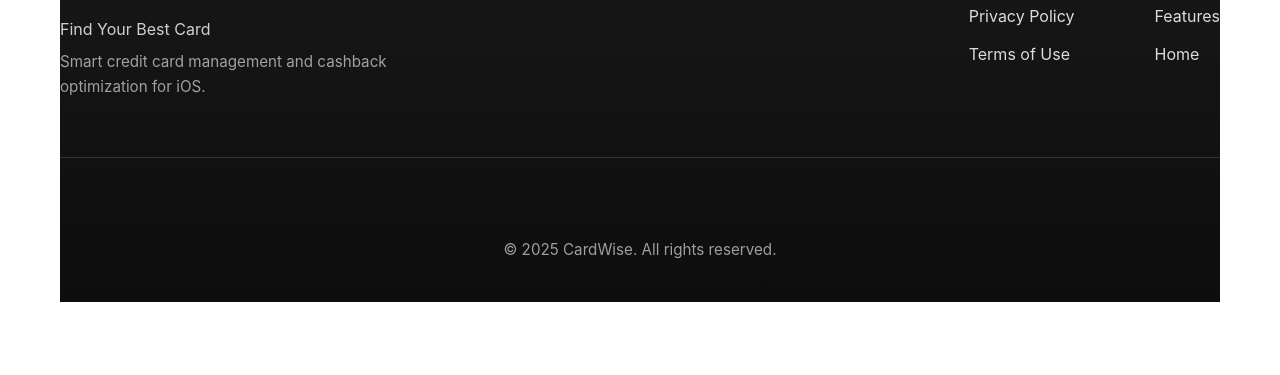
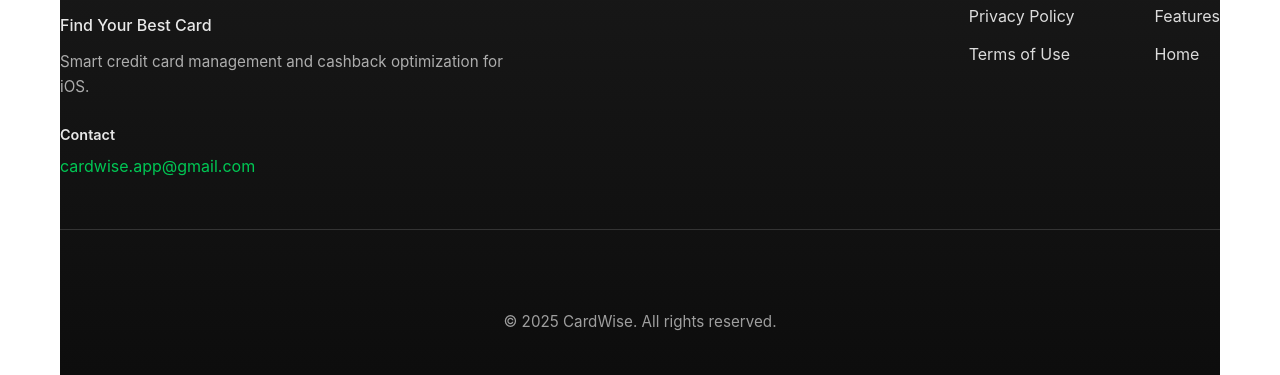
Before and after one commit to Alperenciftlikci/cardwise, a plain HTML site: page privacy.html in a window 1280 px wide. Shown: the part 3893-4268 px from the top of the page. Before the commit the page ends 4195 px from the top, so only its background shows below. Drawn offline with Linux system fonts and the light colour scheme.

Commit message:
Add contact email to footer and improve footer layout

```diff
--- a/privacy.html
+++ b/privacy.html
@@ -116,7 +116,7 @@
             <section>
                 <h3>Contact Us</h3>
                 <p>If you have any questions about this Privacy Policy or CardWise's privacy practices, please contact us at:</p>
-                <p><strong>Email:</strong> support@cardwise.app</p>
+                <p><strong>Email:</strong> <a href="mailto:cardwise.app@gmail.com" style="color: var(--blue); text-decoration: none;">cardwise.app@gmail.com</a></p>
                 <p>Since we don't collect your data, most privacy concerns are automatically addressed by our architecture. However, we're happy to answer any questions you may have.</p>
             </section>
 
@@ -130,8 +130,12 @@
             <div class="footer-content">
                 <div class="footer-brand">
                     <h4>💳 CardWise</h4>
-                    <p>Find Your Best Card</p>
+                    <p class="tagline">Find Your Best Card</p>
                     <p class="footer-description">Smart credit card management and cashback optimization for iOS.</p>
+                    <div class="footer-contact">
+                        <p class="contact-label">Contact</p>
+                        <a href="mailto:cardwise.app@gmail.com" class="contact-email">cardwise.app@gmail.com</a>
+                    </div>
                 </div>
                 <div class="footer-links">
                     <div class="footer-column">
--- a/style.css
+++ b/style.css
@@ -295,24 +295,50 @@ footer {
 
 .footer-brand h4 {
     font-size: 2em;
-    margin-bottom: 12px;
+    margin-bottom: 8px;
     background: linear-gradient(135deg, var(--blue) 0%, var(--green) 100%);
     -webkit-background-clip: text;
     -webkit-text-fill-color: transparent;
     background-clip: text;
 }
 
-.footer-brand p {
-    color: rgba(255, 255, 255, 0.8);
-    margin-bottom: 8px;
+.footer-brand .tagline {
+    color: rgba(255, 255, 255, 0.9);
+    margin-bottom: 12px;
     font-size: 1em;
+    font-weight: 500;
 }
 
 .footer-description {
-    color: rgba(255, 255, 255, 0.6) !important;
+    color: rgba(255, 255, 255, 0.65) !important;
     font-size: 0.95em !important;
     line-height: 1.6;
-    max-width: 400px;
+    max-width: 450px;
+    margin-bottom: 24px !important;
+}
+
+.footer-contact {
+    margin-top: 20px;
+}
+
+.contact-label {
+    color: rgba(255, 255, 255, 0.9);
+    font-size: 0.9em;
+    font-weight: 600;
+    margin-bottom: 8px;
+}
+
+.contact-email {
+    color: var(--green);
+    text-decoration: none;
+    font-size: 1em;
+    transition: all 0.3s;
+    display: inline-block;
+}
+
+.contact-email:hover {
+    color: var(--blue);
+    transform: translateX(3px);
 }
 
 .footer-links {
```
Also changed, not shown: index.html (+5 -1 lines), terms.html (+5 -1 lines).
